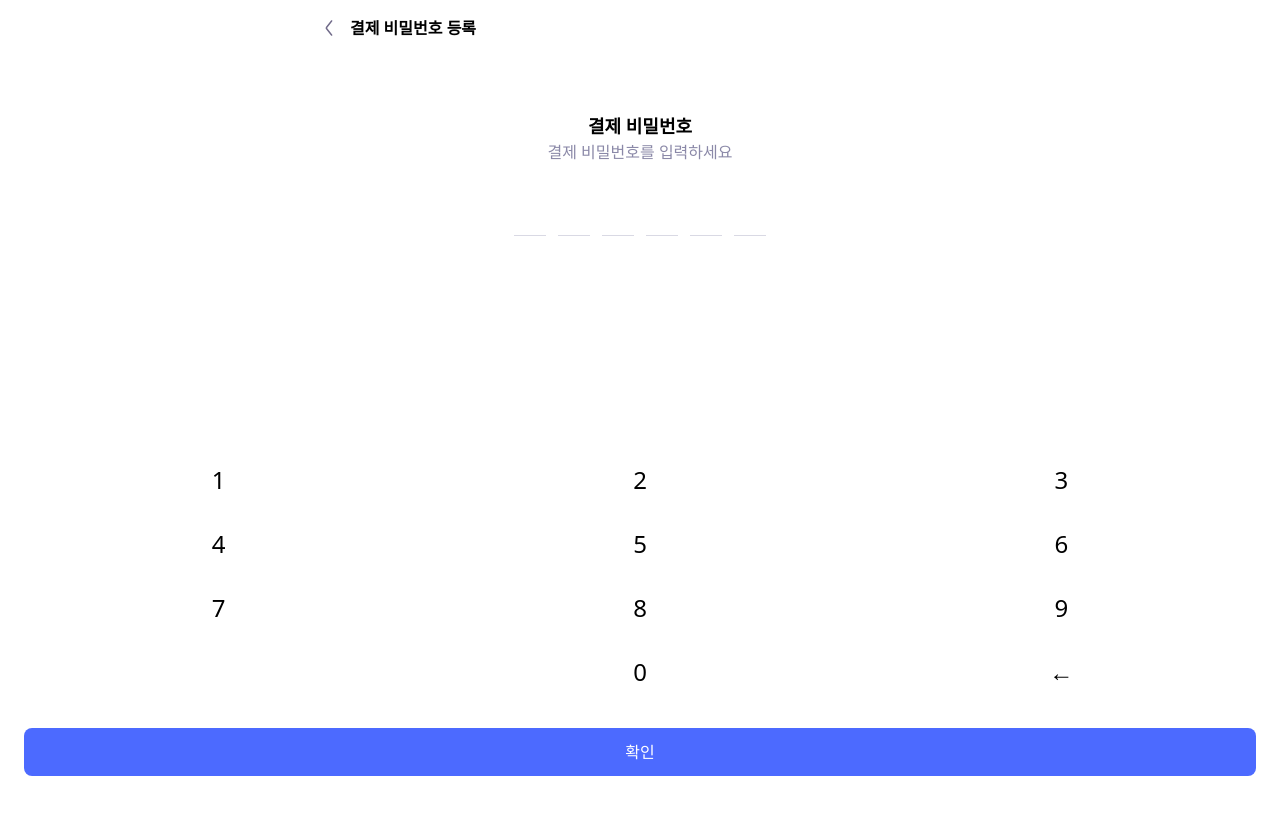
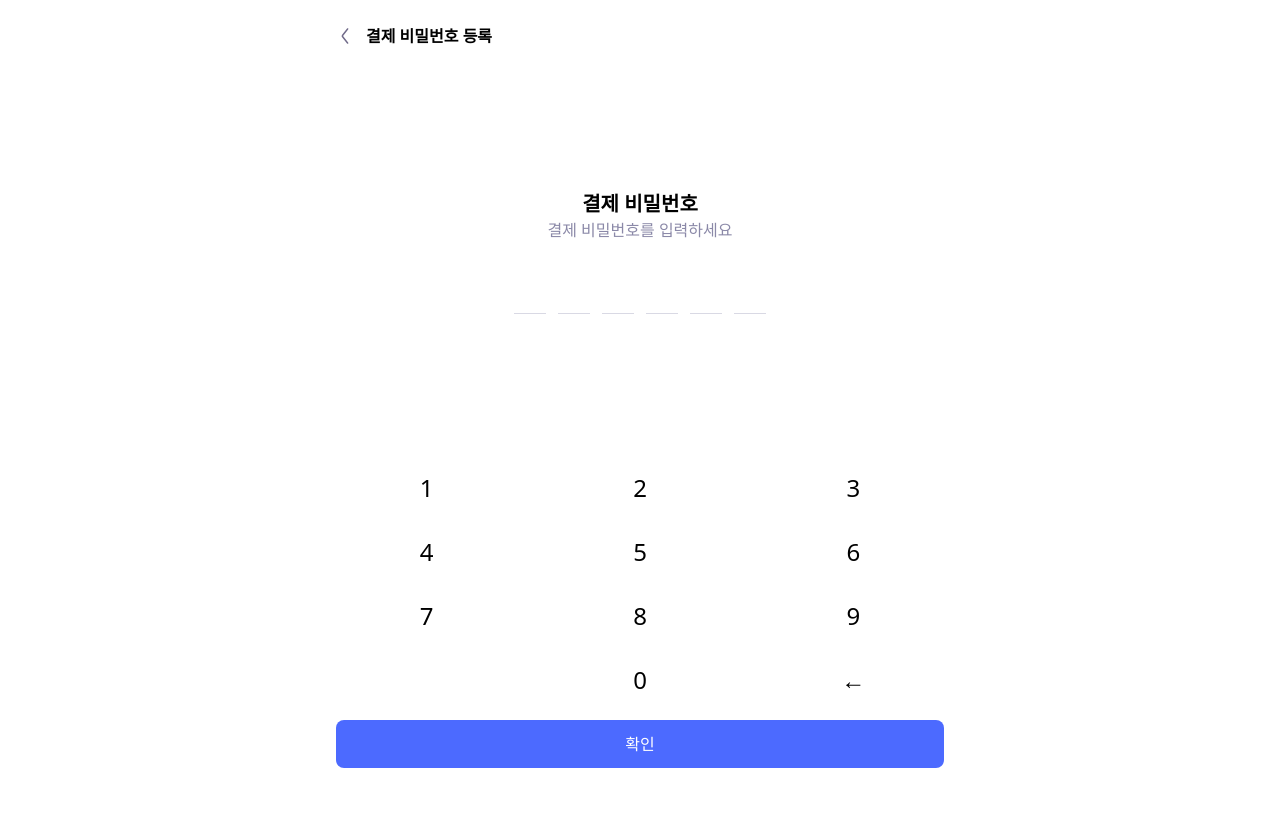
Before and after one commit to FormMate205/FormMate, a React (Vite) app in the folder Frontend/: page /account/password in a window 1280 px wide. Shown: the top 814 px of the page. Built offline with nearby package versions, Linux system fonts and the light colour scheme; no server answers; a web font is replaced by a local one.

Commit message:
refactor: 계좌 비밀번호 등록 페이지 키패드 shared 컴포넌트 적용

```diff
--- a/Frontend/src/pages/account/AccountPassword.tsx
+++ b/Frontend/src/pages/account/AccountPassword.tsx
@@ -1,13 +1,7 @@
-import { Header } from '@/widgets';
 import AccountPasswordForm from './ui/AccountPasswordForm';
 
 const AccountPassword = () => {
-    return (
-        <div>
-            <Header title='결제 비밀번호 등록' />
-            <AccountPasswordForm />
-        </div>
-    );
+    return <AccountPasswordForm />;
 };
 
 export default AccountPassword;
--- a/Frontend/src/pages/account/ui/AccountPasswordForm.tsx
+++ b/Frontend/src/pages/account/ui/AccountPasswordForm.tsx
@@ -1,7 +1,9 @@
 import { useState } from 'react';
 import { useNavigate } from 'react-router-dom';
 import { Button } from '@/components/ui/button';
-import { NoticeModal, ToastModal } from '@/widgets';
+import NumberPad from '@/shared/ui/NumberPad';
+import PasswordDots from '@/shared/ui/PasswordDots';
+import { Header, NoticeModal, ToastModal } from '@/widgets';
 
 const AccountPasswordForm = () => {
     const navigate = useNavigate();
@@ -46,10 +48,11 @@ const AccountPasswordForm = () => {
     };
 
     return (
-        <div className='flex h-screen flex-col'>
-            {/* 상단 영역 */}
-            <div className='p-6'>
-                <h2 className='mt-8 text-center text-lg font-semibold'>
+        <div className='relative flex h-full flex-col justify-between px-4 py-2'>
+            <Header title='결제 비밀번호 등록' />
+
+            <div className='flex flex-col justify-center p-6'>
+                <h2 className='text-center text-xl font-semibold'>
                     {step === 'input' ? '결제 비밀번호' : '비밀번호 확인'}
                 </h2>
                 <p className='text-line-500 text-center'>
@@ -57,61 +60,16 @@ const AccountPasswordForm = () => {
                         ? '결제 비밀번호를 입력하세요'
                         : '확인을 위해 한 번 더 입력해주세요'}
                 </p>
-
-                {/* 비밀번호 시각화 */}
-                <div className='mt-10 mb-8 flex justify-center gap-3'>
-                    {[...Array(6)].map((_, idx) => (
-                        <div
-                            key={idx}
-                            className={`h-8 w-8 border-b-1 text-center text-2xl font-semibold ${
-                                inputValue[idx]
-                                    ? 'border-primary-500'
-                                    : 'border-line-200'
-                            }`}
-                        >
-                            {inputValue[idx] ? '•' : ''}
-                        </div>
-                    ))}
-                </div>
+                <PasswordDots inputValue={inputValue} />
             </div>
 
             {/* 숫자패드 + 버튼 */}
-            <div className='fixed bottom-0 left-0 w-full px-6 pb-6'>
+            <div className='sticky bottom-0 left-0 mx-auto flex w-full max-w-[640px] flex-col gap-6 pb-6'>
                 {/* 숫자 키패드 */}
-                <div className='mb-10 grid grid-cols-3 gap-8 text-center text-2xl'>
-                    {[
-                        '1',
-                        '2',
-                        '3',
-                        '4',
-                        '5',
-                        '6',
-                        '7',
-                        '8',
-                        '9',
-                        '',
-                        '0',
-                        '←',
-                    ].map((num) =>
-                        num === '←' ? (
-                            <div
-                                key={num}
-                                onClick={handleDelete}
-                                className='cursor-pointer'
-                            >
-                                ←
-                            </div>
-                        ) : (
-                            <div
-                                key={num}
-                                onClick={() => handleNumberClick(num)}
-                                className='cursor-pointer'
-                            >
-                                {num}
-                            </div>
-                        ),
-                    )}
-                </div>
+                <NumberPad
+                    onDelete={handleDelete}
+                    onNumberClick={handleNumberClick}
+                />
 
                 {/* 하단 버튼 */}
                 <Button
```
